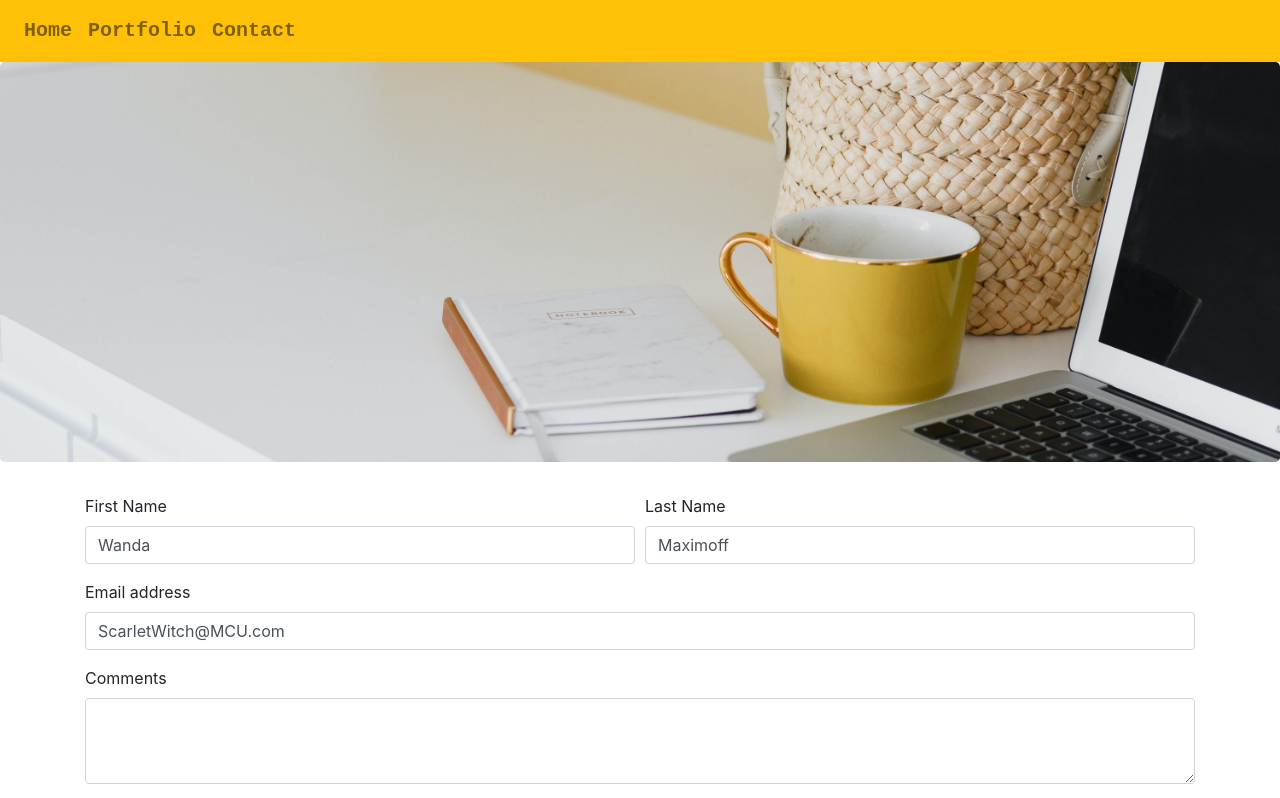
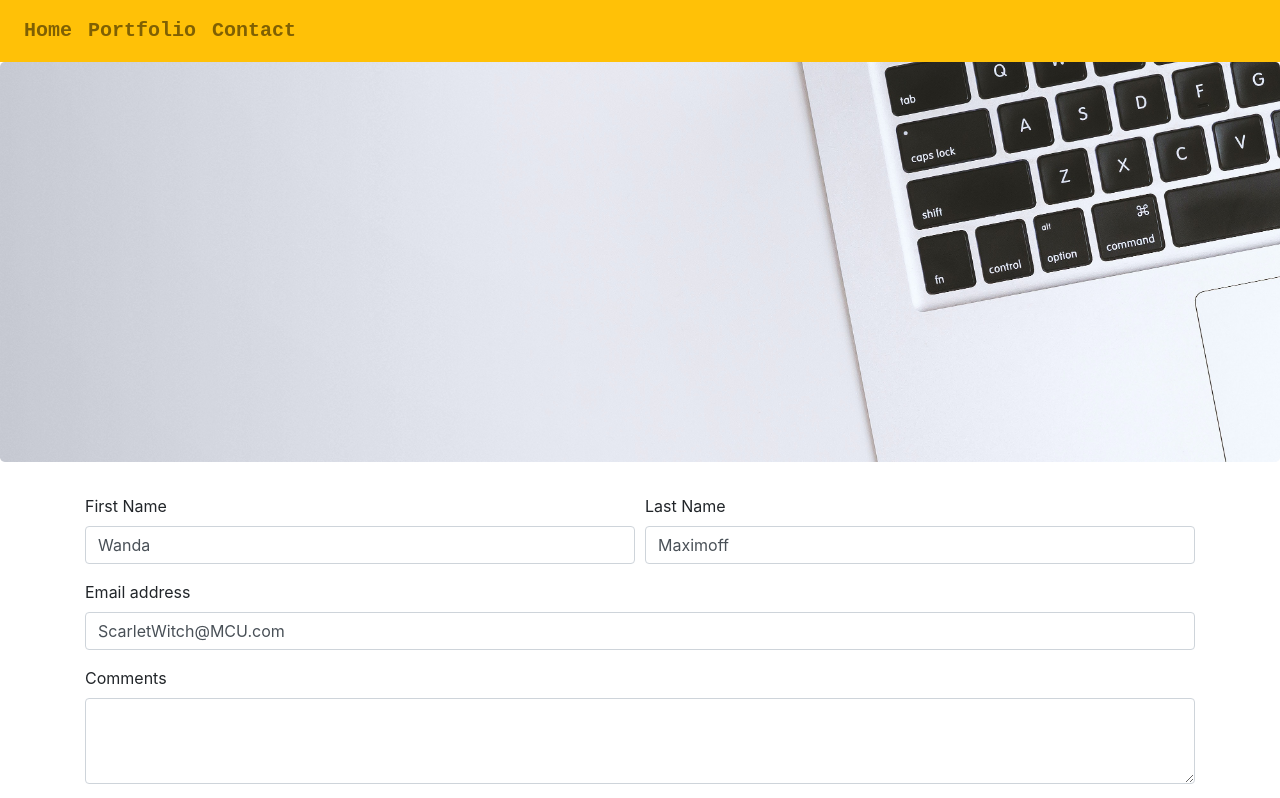
Before and after one commit to stricklin927/PortfolioReact, a React (Create React App) app: page /contact in a window 1280 px wide. Shown: the top 798 px of the page. Built offline with nearby package versions, Linux system fonts and the light colour scheme.

Commit message:
Edit jumbotron image on contact page

```diff
--- a/src/App.css
+++ b/src/App.css
@@ -8,6 +8,15 @@
 /* HOME PAGE */
 .homeJumbotron {
     background-image: url("images/home.jpg");
+    background-size: cover;
+    background-position: center;
+    height: 400px;
+}
+
+
+/* CONTACT PAGE */
+.contactJumbotron {
+    background-image: url("images/contact.jpg");
     background-size: cover;
     background-position: center;
     height: 400px;
--- a/src/components/contact.js
+++ b/src/components/contact.js
@@ -5,7 +5,7 @@ import { Jumbotron, Container, Form, Col, Button } from 'react-bootstrap';
 export function Contact() {
     return (
         <div>
-            <Jumbotron className="homeJumbotron">
+            <Jumbotron className="contactJumbotron">
         </Jumbotron>
             <Container>
                 <Form>
@@ -35,6 +35,7 @@ export function Contact() {
 
                 </Form>
             </Container>
+            <br></br>
         </div>
       );
     };
```
